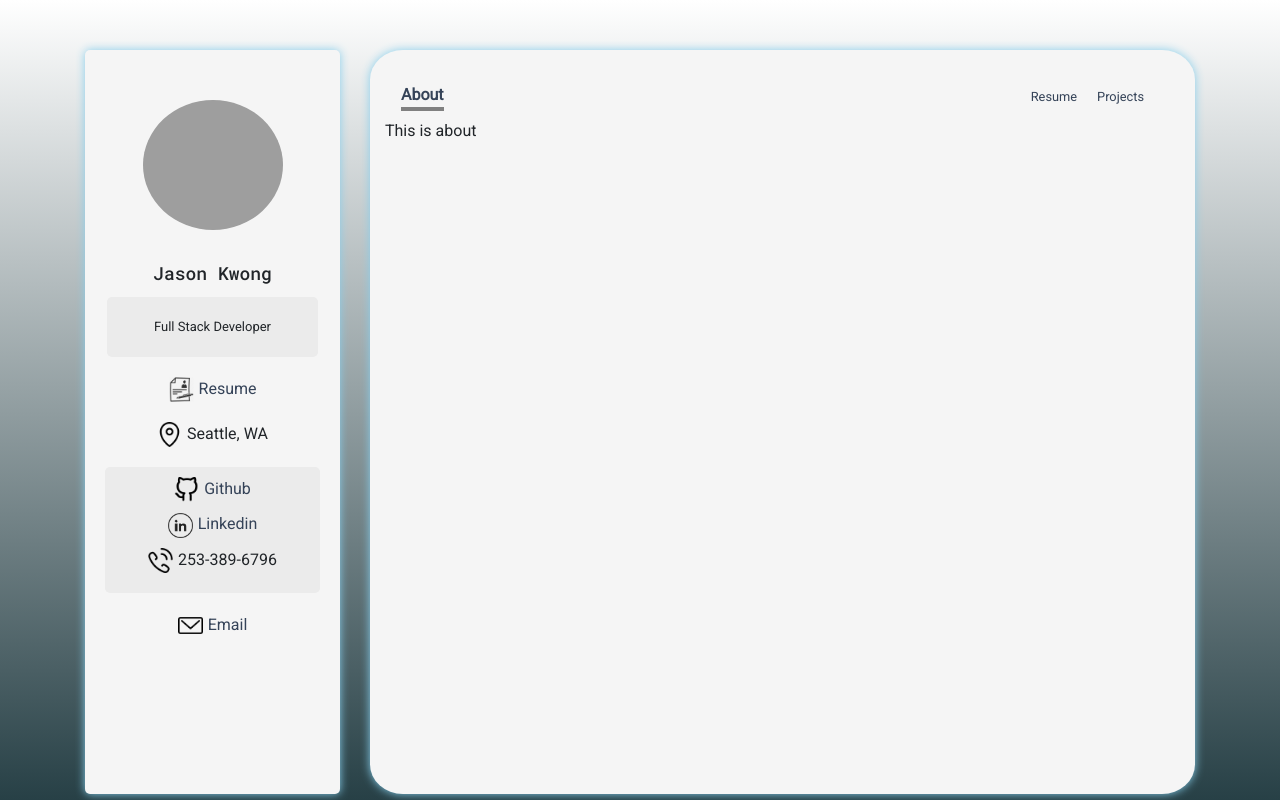
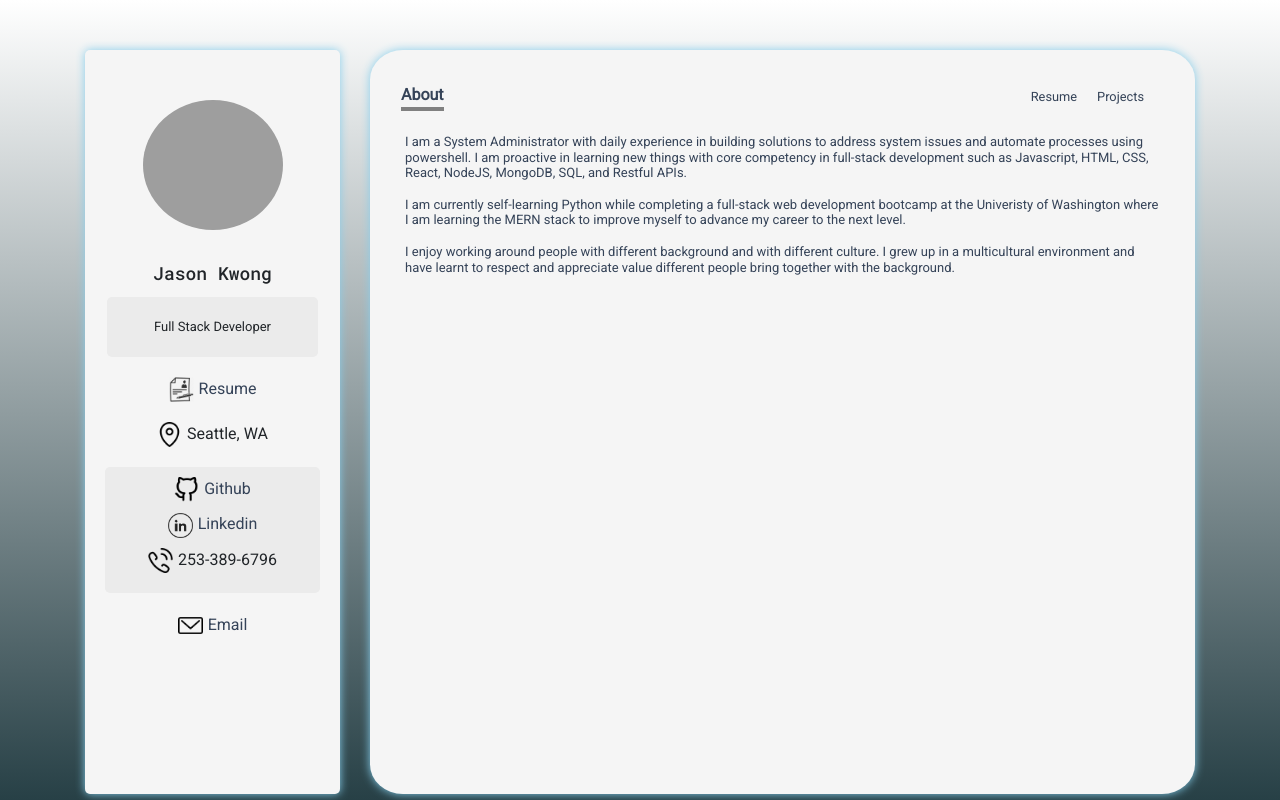
Before and after one commit to saikitjk/jkwong-portfolio, a React (Create React App) app: page / in a window 1280 px wide. Built offline with nearby package versions, Linux system fonts and the light colour scheme; grey boxes are pictures that could not be loaded.

Commit message:
added intro and its css

```diff
--- a/src/components/about/About.js
+++ b/src/components/about/About.js
@@ -1,5 +1,12 @@
 import React from "react";
+import Intro from "./Intro";
 
 export default function About() {
-  return <div>This is about</div>;
+  return (
+    <div className="about">
+      <h6>
+        <Intro />
+      </h6>
+    </div>
+  );
 }
--- /dev/null
+++ b/src/components/about/Intro.js
@@ -0,0 +1,27 @@
+import React from "react";
+import "./introStyle.css";
+
+export default function Intro() {
+  return (
+    <div className="introParagraph">
+      <p>
+        I am a System Administrator with daily experience in building solutions
+        to address system issues and automate processes using powershell. I am
+        proactive in learning new things with core competency in full-stack
+        development such as Javascript, HTML, CSS, React, NodeJS, MongoDB, SQL,
+        and Restful APIs.
+      </p>
+      <p>
+        I am currently self-learning Python while completing a full-stack web
+        development bootcamp at the Univeristy of Washington where I am learning
+        the MERN stack to improve myself to advance my career to the next level.
+      </p>
+      <p>
+        I enjoy working around people with different background and with
+        different culture. I grew up in a multicultural environment and have
+        learnt to respect and appreciate value different people bring together
+        with the background.{" "}
+      </p>
+    </div>
+  );
+}
--- /dev/null
+++ b/src/components/about/introStyle.css
@@ -0,0 +1,6 @@
+.introParagraph {
+  margin: 15px 20px;
+  font-size: small;
+  font-family: "Roboto", sans-serif;
+  color: #354358;
+}
--- a/src/components/side/style.css
+++ b/src/components/side/style.css
@@ -1,12 +1,14 @@
 a {
   color: #354358;
 }
+
 .sideMenu {
   background-color: whitesmoke;
   height: 100%;
   padding-top: 50px;
   padding-left: 20px;
   padding-right: 20px;
+  padding-bottom: 30px;
   box-shadow: 0 0 10px skyblue;
   text-align: center;
   border-radius: 5px;
```
Also changed, not shown: 1 other file (tests, documents, lock files or other folders).
